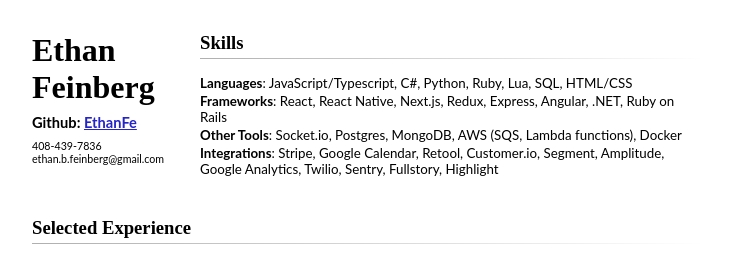
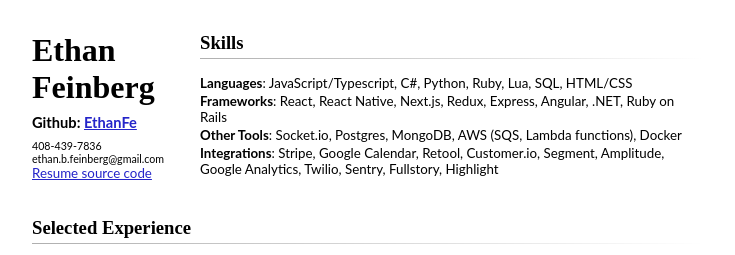
Before and after one commit to EthanFe/htmlsume, a Next.js app: page / in a window 1280 px wide. Shown: the top 255 px of the page, without its empty margins (272-1007 px from the left). Built offline with nearby package versions, Linux system fonts and the light colour scheme.

Commit message:
Add link to resume source code in page.tsx

```diff
--- a/src/app/page.tsx
+++ b/src/app/page.tsx
@@ -78,6 +78,7 @@ export default function Home() {
           <div>
             <Text style={{ fontSize: "8pt" }}>408-439-7836</Text>
             <Text style={{ fontSize: "8pt" }}>ethan.b.feinberg@gmail.com</Text>
+            <Text><a style={{color: '#2424c9'}} href="https://github.com/EthanFe/htmlsume">Resume source code</a></Text>
           </div>
         </div>
         <div style={styles.rightColumn}>
```
